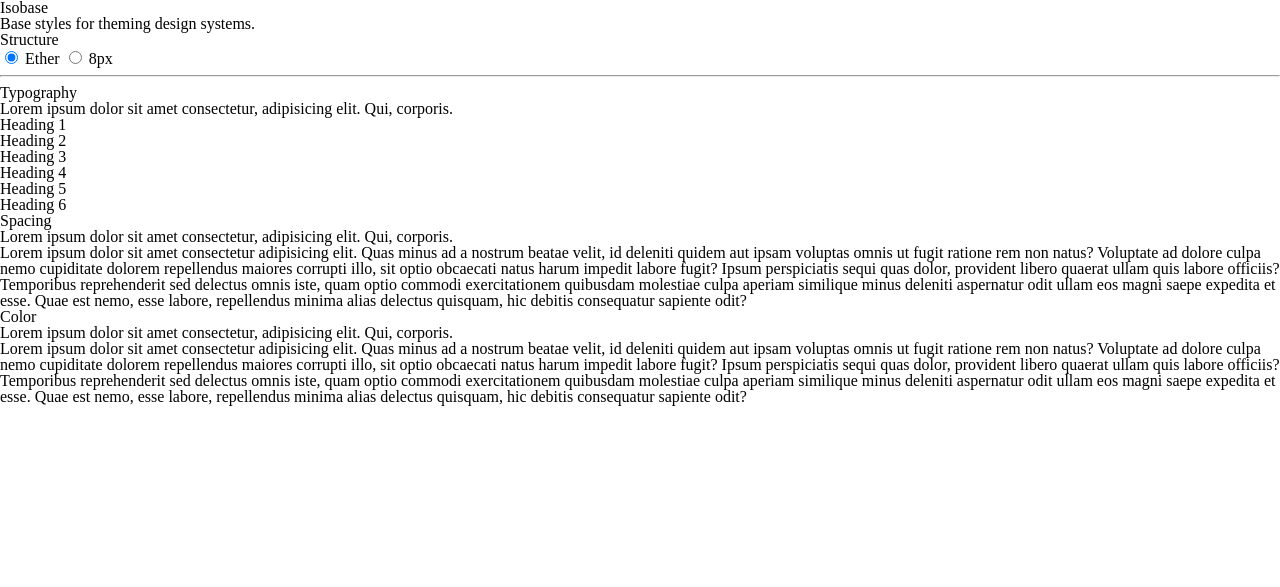
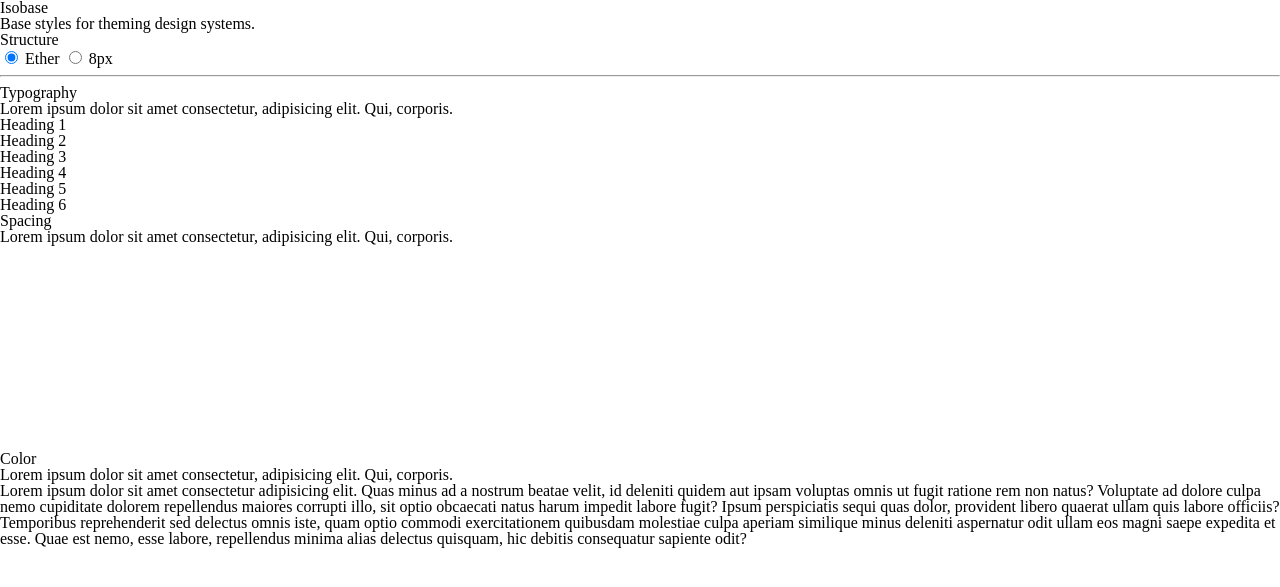
Before and after one commit to isolary/isobase, a PHP site: page / in a window 1280 px wide. Shown: the top 587 px of the page. Run offline with PHP 8.4, Linux system fonts and the light colour scheme.

Commit message:
Modified ether and 8px system, began adding examples

```diff
--- /dev/null
+++ b/css/global.css
@@ -0,0 +1,9 @@
+.space-demo {
+    padding: 2ex 0;
+}
+
+.spacer {
+    display: block;
+    background: lightsalmon;
+    height: 0;
+}
--- a/index.html
+++ b/index.html
@@ -8,6 +8,7 @@
     <title>isobase</title>
 
     <link rel="stylesheet" href="css/normalize.css" type="text/css">
+    <link rel="stylesheet" href="css/global.css" type="text/css">
     <link id="toggle-styles" rel="stylesheet" href="ether/dist/css/base.css" type="text/css">
     <script>
         function toggle() {
@@ -66,7 +67,27 @@
                 </div>
                 <div class="col-md-8 col-xs-12">
                     <p class="lead">Lorem ipsum dolor sit amet consectetur, adipisicing elit. Qui, corporis.</p>
-                    <p>Lorem ipsum dolor sit amet consectetur adipisicing elit. Quas minus ad a nostrum beatae velit, id deleniti quidem aut ipsam voluptas omnis ut fugit ratione rem non natus? Voluptate ad dolore culpa nemo cupiditate dolorem repellendus maiores corrupti illo, sit optio obcaecati natus harum impedit labore fugit? Ipsum perspiciatis sequi quas dolor, provident libero quaerat ullam quis labore officiis? Temporibus reprehenderit sed delectus omnis iste, quam optio commodi exercitationem quibusdam molestiae culpa aperiam similique minus deleniti aspernatur odit ullam eos magni saepe expedita et esse. Quae est nemo, esse labore, repellendus minima alias delectus quisquam, hic debitis consequatur sapiente odit?</p>
+                    <div class="space-demo">
+                        <span class="spacer spacer-xxs p-b-spacer-2xs"></span>
+                    </div>
+                    <div class="space-demo">
+                        <span class="spacer spacer-xs p-b-spacer-xs"></span>
+                    </div>
+                    <div class="space-demo">
+                        <span class="spacer spacer-sm p-b-spacer-sm"></span>
+                    </div>
+                    <div class="space-demo">
+                        <span class="spacer spacer-md p-b-spacer-md"></span>
+                    </div>
+                    <div class="space-demo">
+                        <span class="spacer spacer-lg p-b-spacer-lg"></span>
+                    </div>
+                    <div class="space-demo">
+                        <span class="spacer spacer-xl p-b-spacer-xl"></span>
+                    </div>
+                    <div class="space-demo">
+                        <span class="spacer spacer-xxl p-b-spacer-2xl"></span>
+                    </div>
                 </div>
             </div>
         </section>
```
Also changed, not shown: css/main.css (+32 -0 lines).
